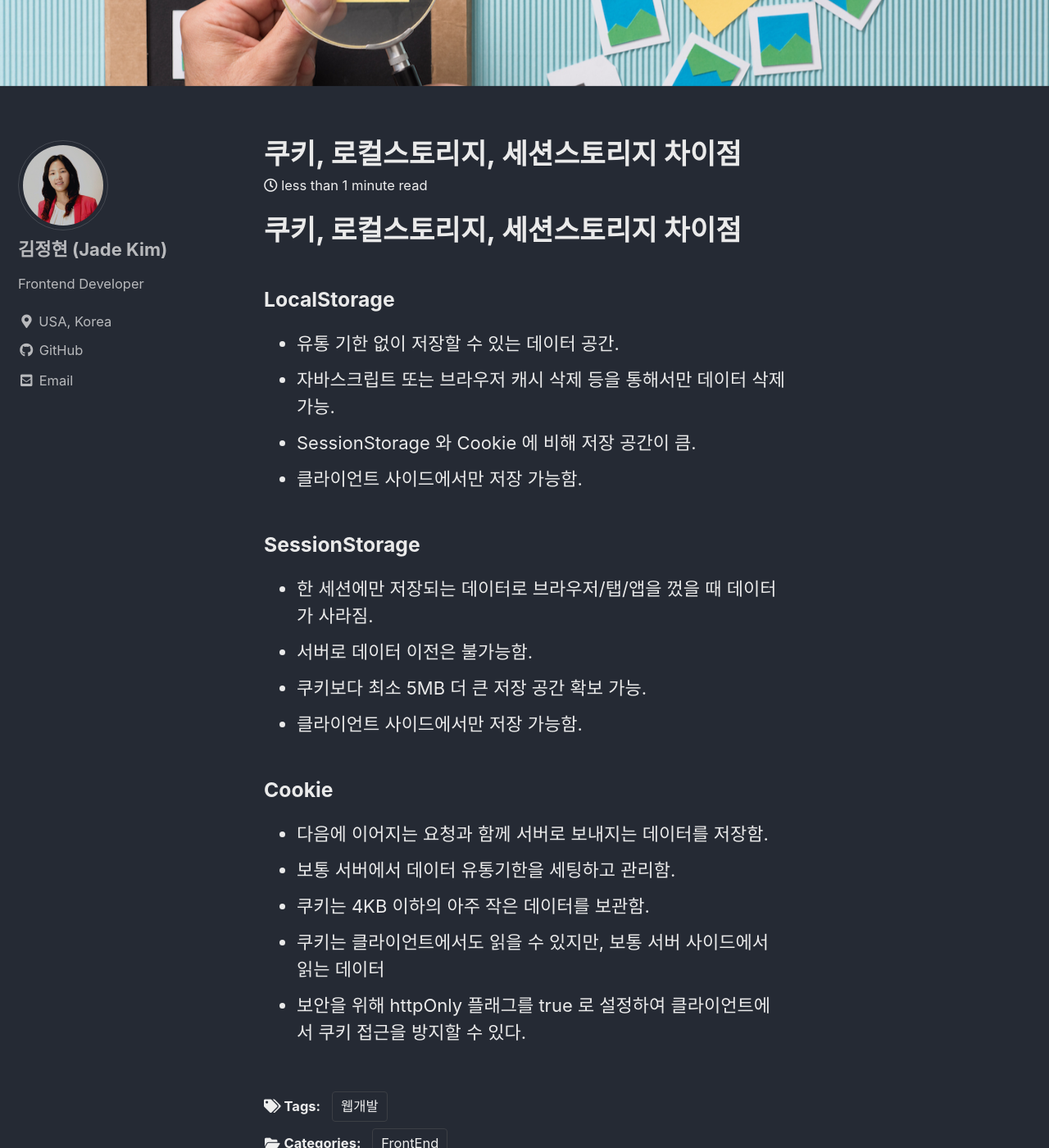
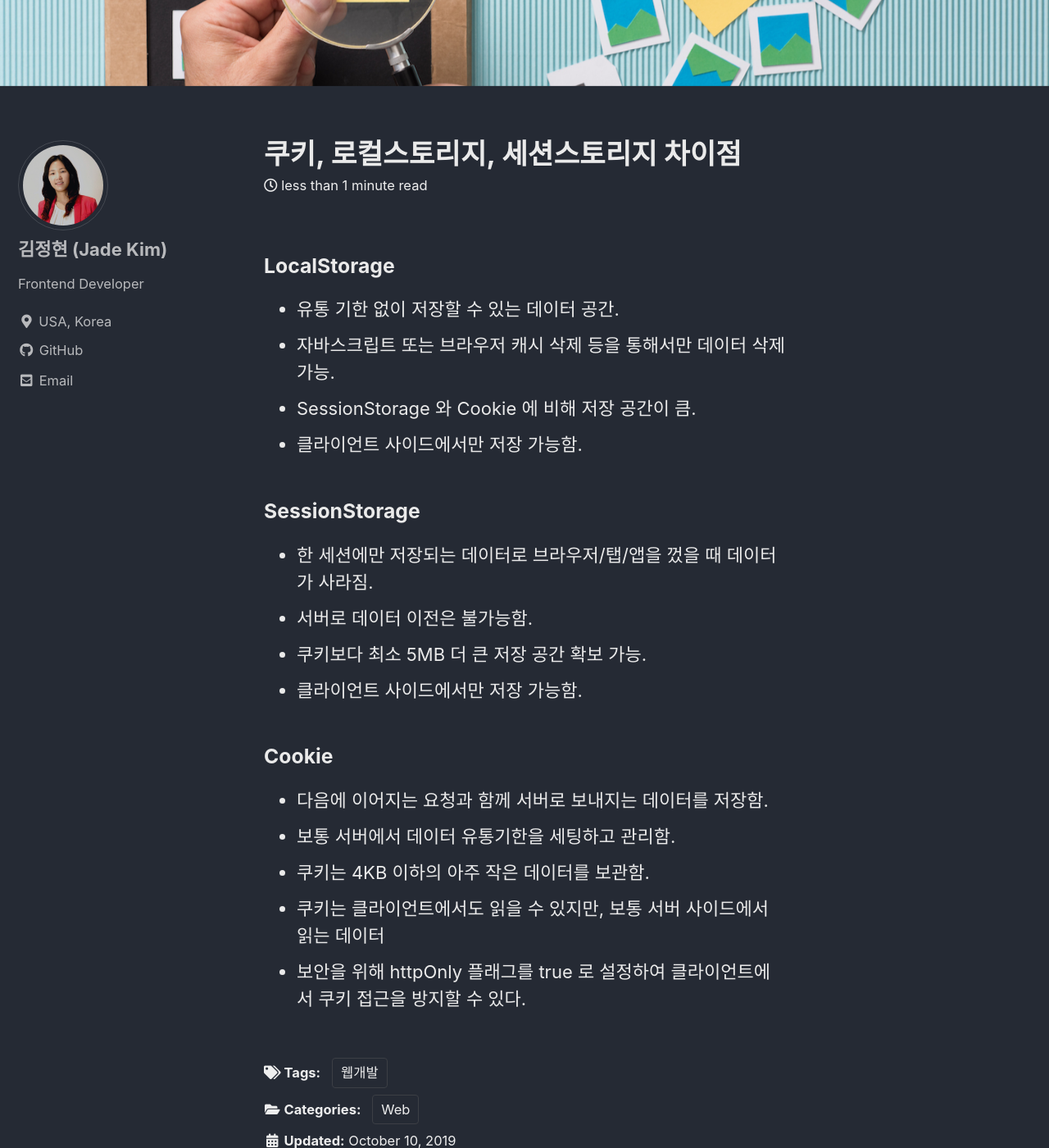
Before and after one commit to trevino-kim/github.io, a Jekyll site: the page built from _posts/2019-10-10-cookies-localStorage-SesseionStorage.md, in a window 1280 px wide and 1400 px high, scrolled down 463 px. Shown: the whole window at 82% size. Built offline with Jekyll 4.4.1, drawn with Linux system fonts in a browser that asks for light colours; cached includes are drawn as plain includes.

Commit message:
Update 2019-10-10-cookies-localStorage-SesseionStorage.md

```diff
--- a/_posts/2019-10-10-cookies-localStorage-SesseionStorage.md
+++ b/_posts/2019-10-10-cookies-localStorage-SesseionStorage.md
@@ -3,12 +3,10 @@ title: "쿠키, 로컬스토리지, 세션스토리지 차이점"
 header:
   image: /assets/images/2019-10-10.jpg
 categories:
-    - FrontEnd
+    - Web
 tags:
     - 웹개발
 ---
-
-# 쿠키, 로컬스토리지, 세션스토리지 차이점
 
 ### LocalStorage
 * 유통 기한 없이 저장할 수 있는 데이터 공간.
```
